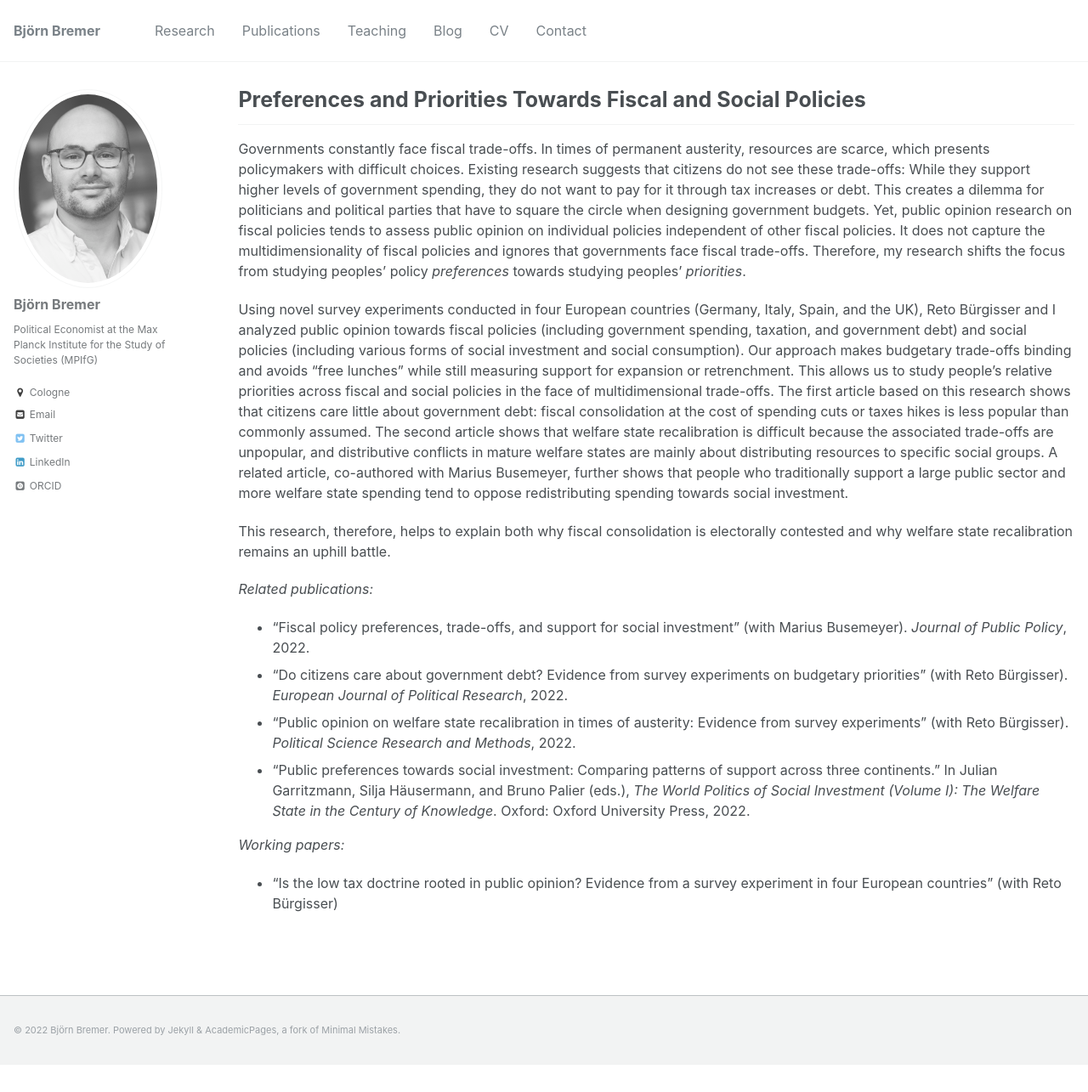
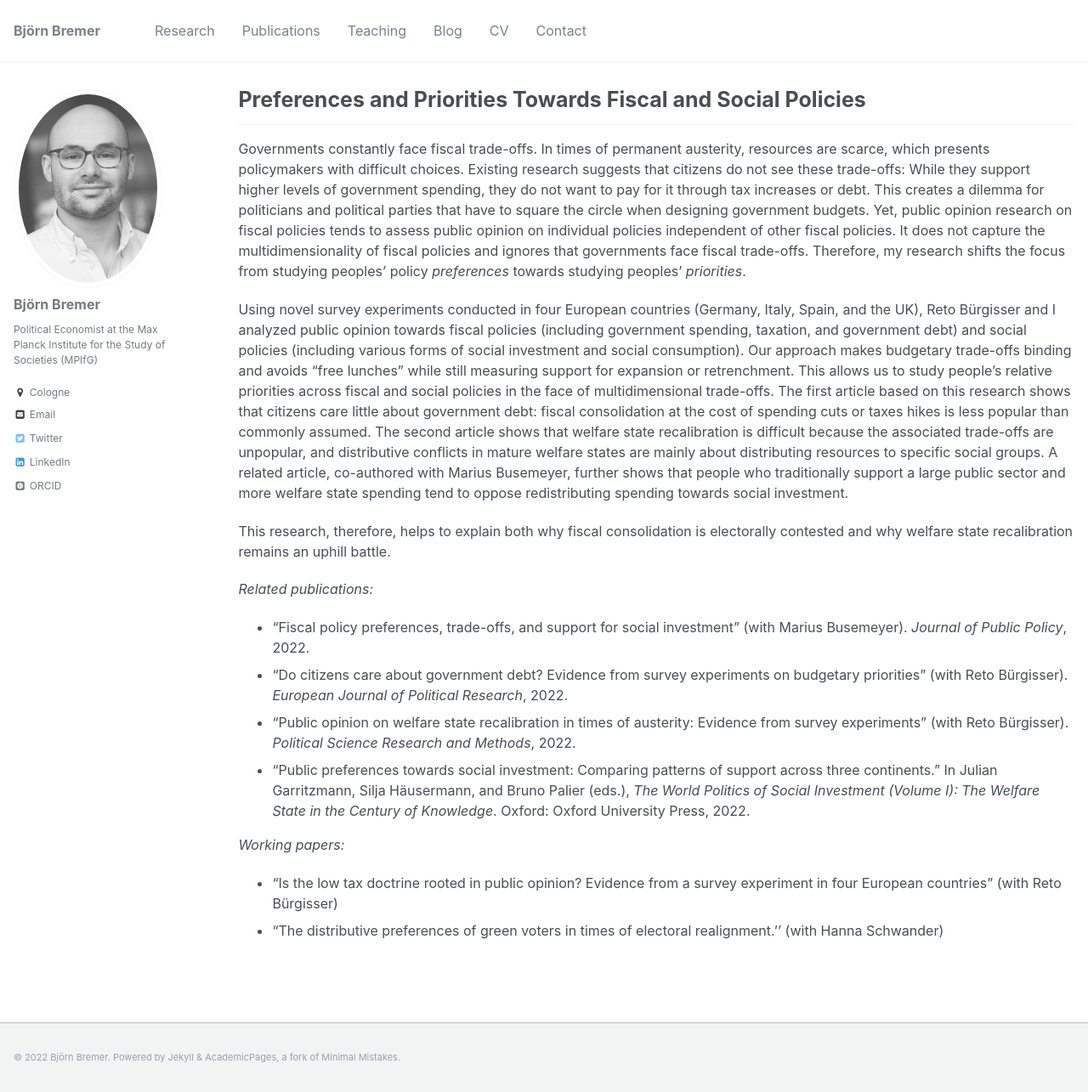
Before and after one commit to bjoernbremer/bjoernbremer.github.io, a Jekyll site: the page built from _projects/3_fiscal_trade-offs.md, in a window 1280 px wide and 1285 px high. Shown: the whole window at 85% size. Built offline with Jekyll 4.4.1, drawn with Linux system fonts in a browser that asks for light colours; some web fonts are replaced.

Commit message:
Update 3_fiscal_trade-offs.md

```diff
--- a/_projects/3_fiscal_trade-offs.md
+++ b/_projects/3_fiscal_trade-offs.md
@@ -22,3 +22,4 @@ This research, therefore, helps to explain both why fiscal consolidation is elec
 *Working papers:*
 
 * "Is the low tax doctrine rooted in public opinion? Evidence from a survey experiment in four European countries" (with [Reto Bürgisser](https://retobuergisser.com/))
+* "The distributive preferences of green voters in times of electoral realignment.'' (with [Hanna Schwander](http://www.schwander-hanna.ch/))
```
